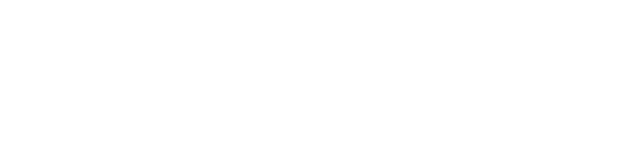
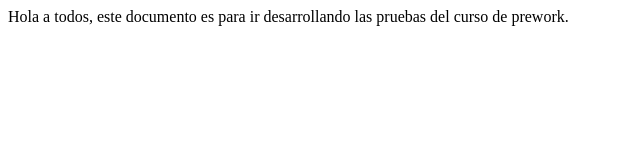
Before and after one commit to uzielfischer/proyectoDemoCursoPremework, a plain HTML site: page index.html in a window 1280 px wide. Shown: the whole page, without its empty margins (0-640 px from the left). Drawn offline with Linux system fonts and the light colour scheme.

Commit message:
nuevos cambios

```diff
--- a/index.html
+++ b/index.html
@@ -4,9 +4,9 @@
     <meta charset="UTF-8">
     <meta http-equiv="X-UA-Compatible" content="IE=edge">
     <meta name="viewport" content="width=device-width, initial-scale=1.0">
-    <title>Document</title>
+    <title>Hola Mundo</title>
 </head>
 <body>
-
+    Hola a todos, este documento es para ir desarrollando las pruebas del curso de prework.
 </body>
 </html>
```
